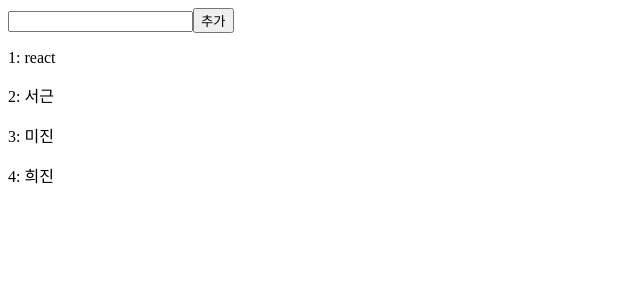
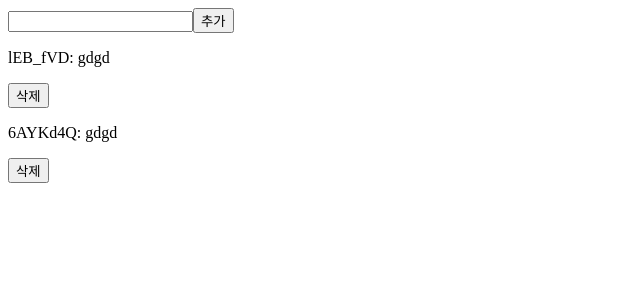
Before and after one commit to Seogun95/React_AXIOS, a React (Create React App) app: page / in a window 1280 px wide. Shown: the top 300 px of the page, without its empty margins (0-640 px from the left). Built offline with nearby package versions, Linux system fonts and the light colour scheme; data requests are answered from the project's data file.

Commit message:
feat: axios를 통한 delete btn 구현

```diff
--- a/db.json
+++ b/db.json
@@ -1,20 +1,12 @@
 {
   "todos": [
     {
-      "id": "1",
-      "title": "react"
+      "title": "gdgd",
+      "id": "lEB_fVD"
     },
     {
-      "id": "2",
-      "title": "서근"
-    },
-    {
-      "id": "3",
-      "title": "미진"
-    },
-    {
-      "id": "4",
-      "title": "희진"
+      "title": "gdgd",
+      "id": "6AYKd4Q"
     }
   ]
 }
--- a/src/App.js
+++ b/src/App.js
@@ -38,6 +38,12 @@ const App = () => {
     //setTodos를 업데이트 한다.
     setTodos([...todos, inputTitle]);
   };
+
+  const onDeleteHanlder = async (id) => {
+    axios.delete(`http://localhost:4001/todos/${id}`);
+    setTodos(todos.filter((item) => item.id !== id));
+  };
+
   return (
     <>
       <div>
@@ -50,6 +56,7 @@ const App = () => {
         {todos?.map((item) => (
           <div>
             <p key={item.id}>{`${item.id}: ${item.title}`}</p>
+            <button onClick={() => onDeleteHanlder(item.id)}>삭제</button>
           </div>
         ))}
       </div>
```
